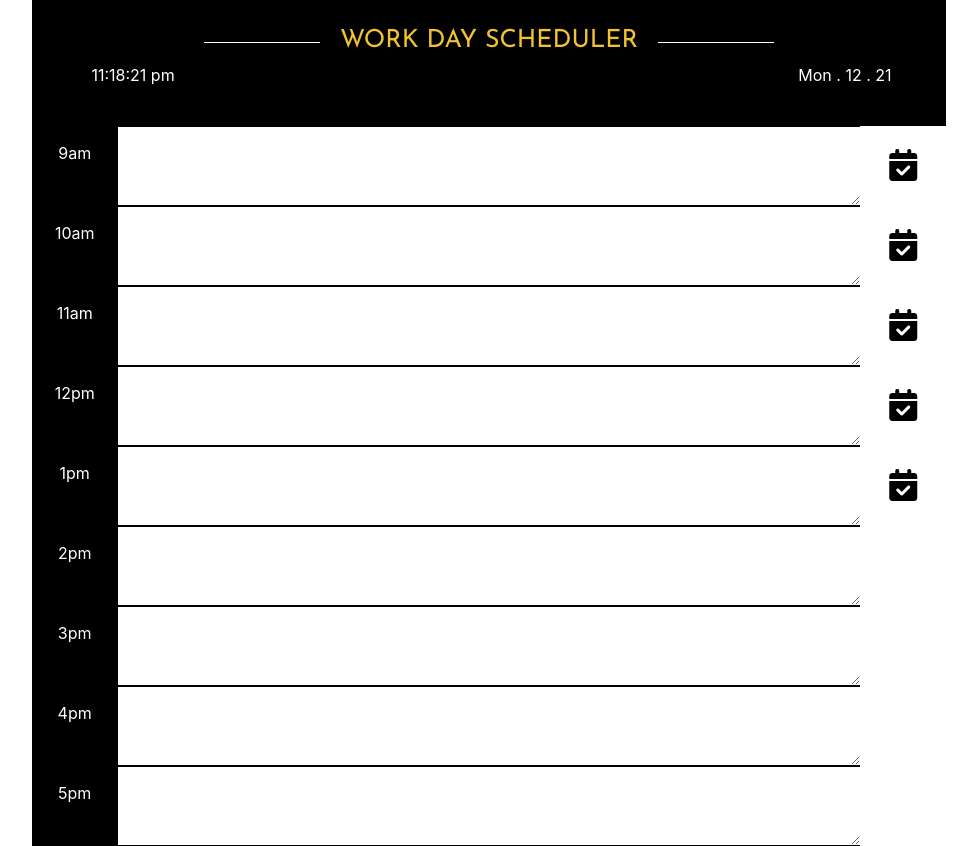
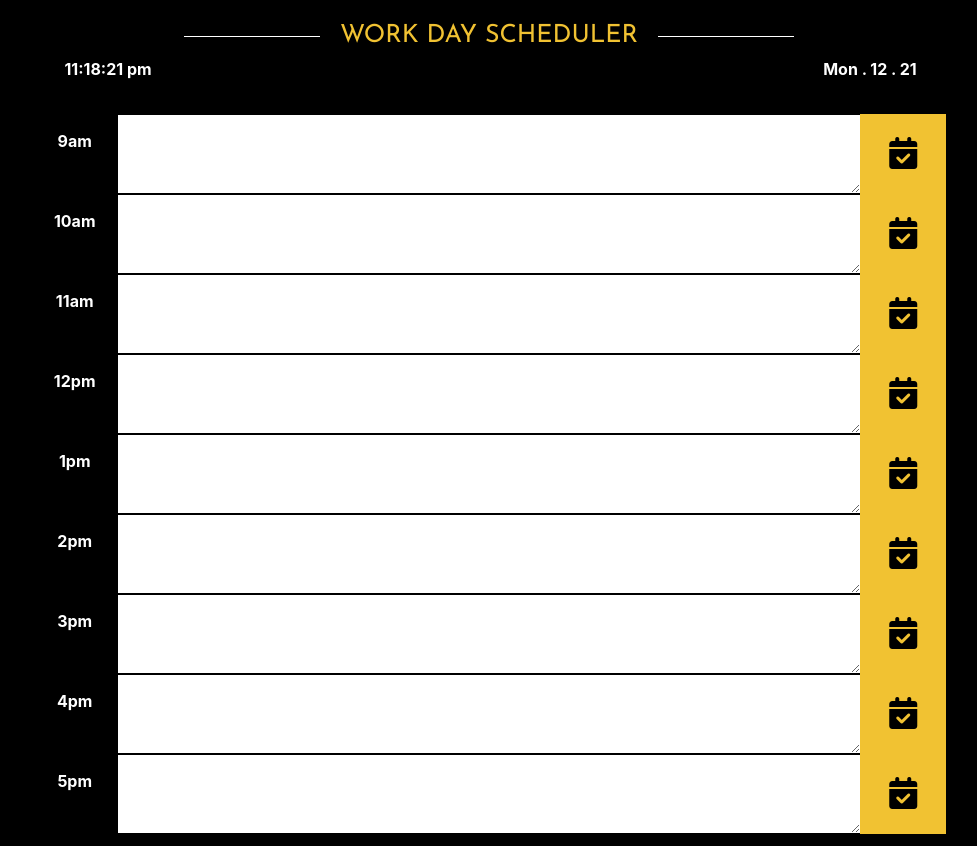
Before and after one commit to NovakRM/Workday-Planner, a plain HTML site: page index.html in a window 1280 px wide. Shown: the whole page, without its empty margins (151-1128 px from the left). Drawn offline with nearby package versions, Linux system fonts and the light colour scheme.

Commit message:
fiddled with the CSS a bit

```diff
--- a/index.html
+++ b/index.html
@@ -44,6 +44,10 @@
          <button><i class="fas fa-calendar-check fa-2x"></i></button>
          <button><i class="fas fa-calendar-check fa-2x"></i></button>
          <button><i class="fas fa-calendar-check fa-2x"></i></button>
+         <button><i class="fas fa-calendar-check fa-2x"></i></button>
+         <button><i class="fas fa-calendar-check fa-2x"></i></button>
+         <button><i class="fas fa-calendar-check fa-2x"></i></button>
+         <button><i class="fas fa-calendar-check fa-2x"></i></button>
          </div>
         </div>
       </div>
--- a/style.css
+++ b/style.css
@@ -1,4 +1,4 @@
-html, body, .grid-container { height: 100%; margin: 0; }
+html, body, .grid-container { height: 100%; margin: 0; background-color: black;}
 
 .grid-container {
   display: grid;
@@ -23,7 +23,7 @@ html, body, .grid-container { height: 100%; margin: 0; }
   grid-area: header;
   background-color: black;
   color: white;
-  padding: 30px;
+  padding: 25px 0px 25px 0px;
 }
 
 .hr{
@@ -31,15 +31,17 @@ html, body, .grid-container { height: 100%; margin: 0; }
   border: 5px solid black;
 }
 
-/*going to be JS interactive*/
+/*going to be JS interactive, can't combine due to dedicated grid areas*/
 .DATE {
     grid-area: DATE;
+    font-weight: bold;
     text-align: center;
 }
 
 /*going to be JS interactive*/
 .TIME {
     grid-area: TIME;
+    font-weight: bold;
     text-align: center;
 }
 
@@ -49,7 +51,7 @@ html, body, .grid-container { height: 100%; margin: 0; }
     text-align:center;
     border-bottom: 1px solid white;
     font-size: 25px;
-    line-height: 2px;
+    line-height: 1px;
     margin:10px 0 20px;
     color: #f1c232;
 }
@@ -82,6 +84,7 @@ html, body, .grid-container { height: 100%; margin: 0; }
     padding: 15px;
     min-height: 80px;
     max-height: 80px;
+    font-weight: bold;
   }
 
 .tasks { /*container for textareas*/
@@ -121,7 +124,7 @@ textarea {
 button{
   border: 0;
   width: 100%;
-  background-color: transparent;
+  background-color: #f1c232;
   min-height: 80px;
   max-height: 80px;
 }
```
